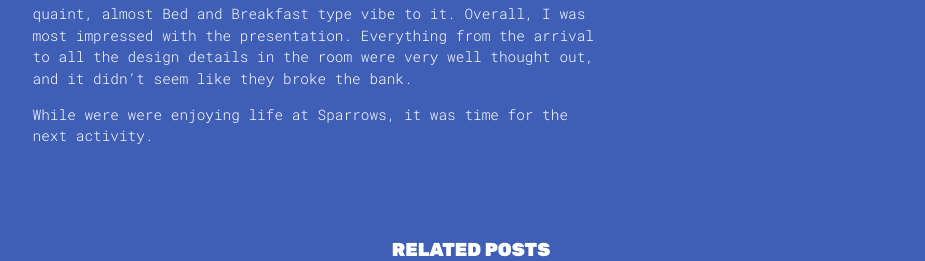
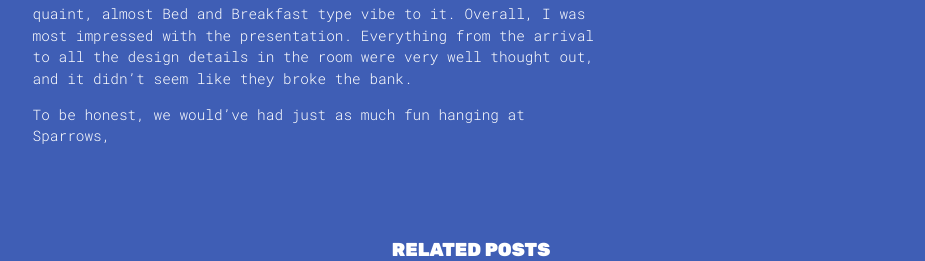
Before and after one commit to PHironaka/Miru-Blog, a Jekyll site: the page built from _posts/2017-04-17-a-much-needed-escape-to-the-desert.markdown, in a window 1280 px wide. Shown: the part 563-824 px from the top of the page, without its empty margins (169-1094 px from the left). Built offline with Jekyll 4.4.1, drawn with Linux system fonts in a browser that asks for light colours; nearby versions of some CDN libraries; grey boxes are pictures that could not be loaded.

Commit message:
Updated A Much Needed Escape To The Desert

```diff
--- a/_posts/2017-04-17-a-much-needed-escape-to-the-desert.markdown
+++ b/_posts/2017-04-17-a-much-needed-escape-to-the-desert.markdown
@@ -9,4 +9,4 @@ Palm Springs in April is perfect weather. Perfect. Like, 80 degree and not a bre
 
 We pick our accommodations between different AirBnB options and whatever the best hotel deal there is. Because it was on the eve of my birthday, we decided to splurge a little bit and stay at Sparrows Lodge, which is situated between The Ace & The Parker, conveniently located just a few minutes away from downtown Palm Canyon drive. This was our first time at Sparrows, and I truly hope it will not be our last. It was a perfect place to suit our needs. There is a total of 20-30 rooms at the hotel. It has a quaint, almost Bed and Breakfast type vibe to it. Overall, I was most impressed with the presentation. Everything from the arrival to all the design details in the room were very well thought out, and it didn't seem like they broke the bank.
 
-While were were enjoying life at Sparrows, it was time for the next activity.
+To be honest, we would've had just as much fun hanging at Sparrows,
```
